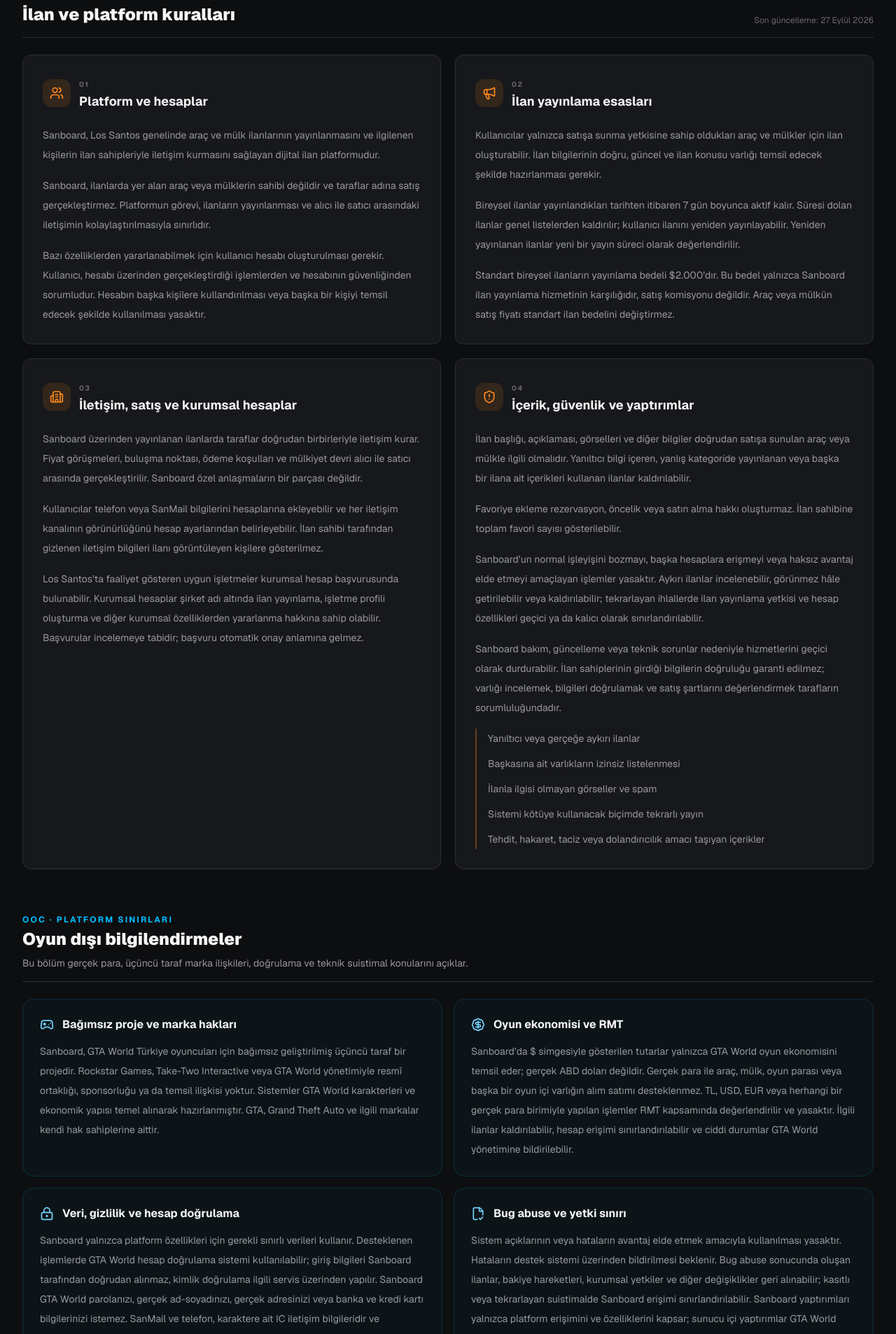
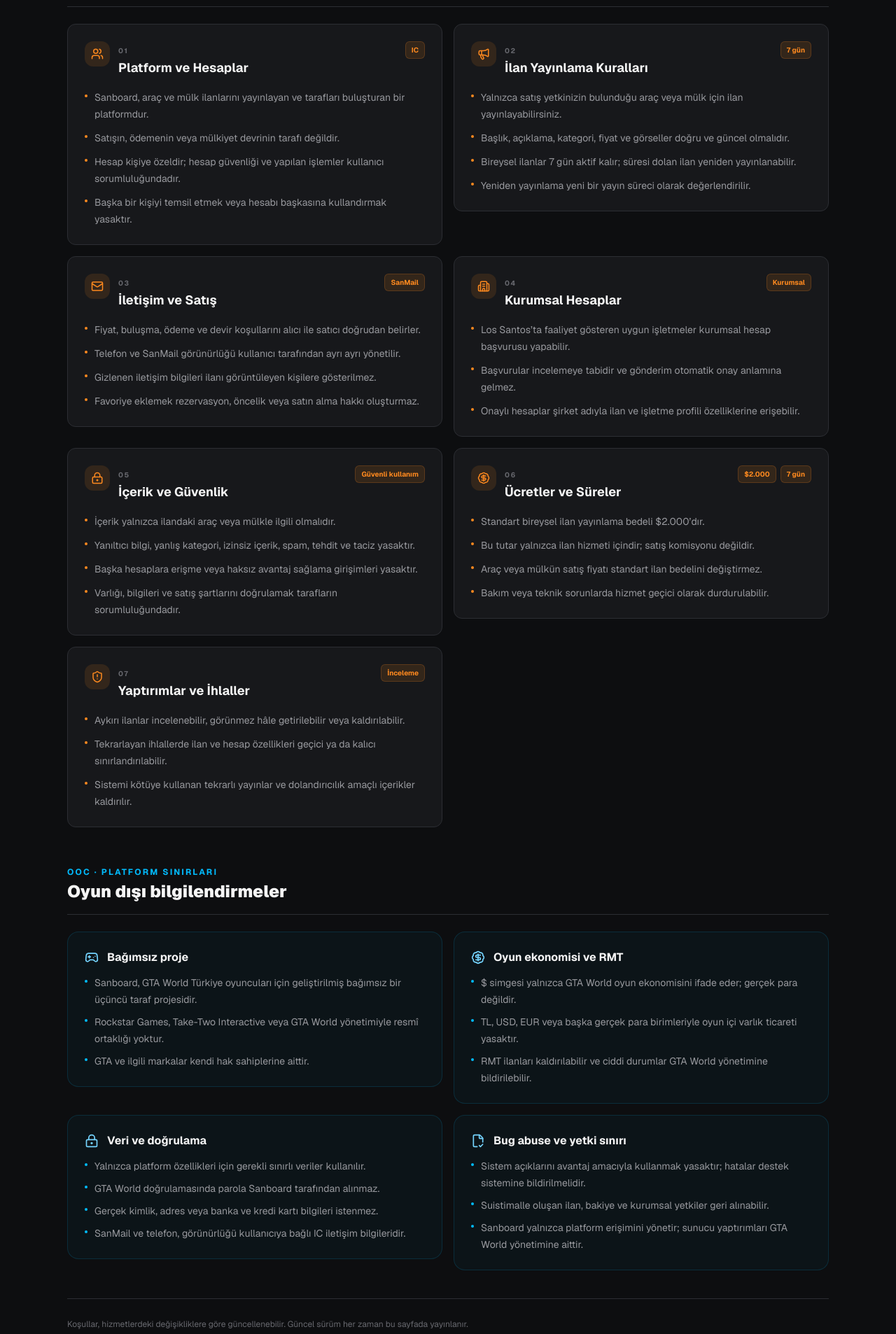
Before and after one commit to palmas13/sanboard, a Next.js app: page /kullanim-kosullari in a window 1280 px wide. Shown: the part 394-2300 px from the top of the page at 70% size. Built offline with nearby package versions, Linux system fonts and the light colour scheme; no server answers.

Commit message:
UI UX güncellemesi.

```diff
--- a/src/app/kullanim-kosullari/page.tsx
+++ b/src/app/kullanim-kosullari/page.tsx
@@ -1,5 +1,16 @@
 import type { Metadata } from 'next';
-import { BadgeDollarSign, Building2, FileCheck2, Gamepad2, LockKeyhole, Megaphone, ShieldAlert, Users } from 'lucide-react';
+import {
+  BadgeDollarSign,
+  Building2,
+  Clock3,
+  FileCheck2,
+  Gamepad2,
+  LockKeyhole,
+  Mail,
+  Megaphone,
+  ShieldAlert,
+  Users,
+} from 'lucide-react';
 
 export const metadata: Metadata = {
   title: 'Kullanım Koşulları | Sanboard',
@@ -8,75 +19,178 @@
 
 const icSections = [
   {
-    title: 'Platform ve hesaplar', icon: Users,
-    paragraphs: [
-      'Sanboard, Los Santos genelinde araç ve mülk ilanlarının yayınlanmasını ve ilgilenen kişilerin ilan sahipleriyle iletişim kurmasını sağlayan dijital ilan platformudur.',
-      'Sanboard, ilanlarda yer alan araç veya mülklerin sahibi değildir ve taraflar adına satış gerçekleştirmez. Platformun görevi, ilanların yayınlanması ve alıcı ile satıcı arasındaki iletişimin kolaylaştırılmasıyla sınırlıdır.',
-      'Bazı özelliklerden yararlanabilmek için kullanıcı hesabı oluşturulması gerekir. Kullanıcı, hesabı üzerinden gerçekleştirdiği işlemlerden ve hesabının güvenliğinden sorumludur. Hesabın başka kişilere kullandırılması veya başka bir kişiyi temsil edecek şekilde kullanılması yasaktır.',
+    title: 'Platform ve Hesaplar',
+    icon: Users,
+    tags: ['IC'],
+    items: [
+      'Sanboard, araç ve mülk ilanlarını yayınlayan ve tarafları buluşturan bir platformdur.',
+      'Satışın, ödemenin veya mülkiyet devrinin tarafı değildir.',
+      'Hesap kişiye özeldir; hesap güvenliği ve yapılan işlemler kullanıcı sorumluluğundadır.',
+      'Başka bir kişiyi temsil etmek veya hesabı başkasına kullandırmak yasaktır.',
     ],
   },
   {
-    title: 'İlan yayınlama esasları', icon: Megaphone,
-    paragraphs: [
-      'Kullanıcılar yalnızca satışa sunma yetkisine sahip oldukları araç ve mülkler için ilan oluşturabilir. İlan bilgilerinin doğru, güncel ve ilan konusu varlığı temsil edecek şekilde hazırlanması gerekir.',
-      'Bireysel ilanlar yayınlandıkları tarihten itibaren 7 gün boyunca aktif kalır. Süresi dolan ilanlar genel listelerden kaldırılır; kullanıcı ilanını yeniden yayınlayabilir. Yeniden yayınlanan ilanlar yeni bir yayın süreci olarak değerlendirilir.',
-      'Standart bireysel ilanların yayınlama bedeli $2.000’dır. Bu bedel yalnızca Sanboard ilan yayınlama hizmetinin karşılığıdır, satış komisyonu değildir. Araç veya mülkün satış fiyatı standart ilan bedelini değiştirmez.',
+    title: 'İlan Yayınlama Kuralları',
+    icon: Megaphone,
+    tags: ['7 gün'],
+    items: [
+      'Yalnızca satış yetkinizin bulunduğu araç veya mülk için ilan yayınlayabilirsiniz.',
+      'Başlık, açıklama, kategori, fiyat ve görseller doğru ve güncel olmalıdır.',
+      'Bireysel ilanlar 7 gün aktif kalır; süresi dolan ilan yeniden yayınlanabilir.',
+      'Yeniden yayınlama yeni bir yayın süreci olarak değerlendirilir.',
     ],
   },
   {
-    title: 'İletişim, satış ve kurumsal hesaplar', icon: Building2,
-    paragraphs: [
-      'Sanboard üzerinden yayınlanan ilanlarda taraflar doğrudan birbirleriyle iletişim kurar. Fiyat görüşmeleri, buluşma noktası, ödeme koşulları ve mülkiyet devri alıcı ile satıcı arasında gerçekleştirilir. Sanboard özel anlaşmaların bir parçası değildir.',
-      'Kullanıcılar telefon veya SanMail bilgilerini hesaplarına ekleyebilir ve her iletişim kanalının görünürlüğünü hesap ayarlarından belirleyebilir. İlan sahibi tarafından gizlenen iletişim bilgileri ilanı görüntüleyen kişilere gösterilmez.',
-      'Los Santos’ta faaliyet gösteren uygun işletmeler kurumsal hesap başvurusunda bulunabilir. Kurumsal hesaplar şirket adı altında ilan yayınlama, işletme profili oluşturma ve diğer kurumsal özelliklerden yararlanma hakkına sahip olabilir. Başvurular incelemeye tabidir; başvuru otomatik onay anlamına gelmez.',
+    title: 'İletişim ve Satış',
+    icon: Mail,
+    tags: ['SanMail'],
+    items: [
+      'Fiyat, buluşma, ödeme ve devir koşullarını alıcı ile satıcı doğrudan belirler.',
+      'Telefon ve SanMail görünürlüğü kullanıcı tarafından ayrı ayrı yönetilir.',
+      'Gizlenen iletişim bilgileri ilanı görüntüleyen kişilere gösterilmez.',
+      'Favoriye eklemek rezervasyon, öncelik veya satın alma hakkı oluşturmaz.',
     ],
   },
   {
-    title: 'İçerik, güvenlik ve yaptırımlar', icon: ShieldAlert,
-    paragraphs: [
-      'İlan başlığı, açıklaması, görselleri ve diğer bilgiler doğrudan satışa sunulan araç veya mülkle ilgili olmalıdır. Yanıltıcı bilgi içeren, yanlış kategoride yayınlanan veya başka bir ilana ait içerikleri kullanan ilanlar kaldırılabilir.',
-      'Favoriye ekleme rezervasyon, öncelik veya satın alma hakkı oluşturmaz. İlan sahibine toplam favori sayısı gösterilebilir.',
-      'Sanboard’un normal işleyişini bozmayı, başka hesaplara erişmeyi veya haksız avantaj elde etmeyi amaçlayan işlemler yasaktır. Aykırı ilanlar incelenebilir, görünmez hâle getirilebilir veya kaldırılabilir; tekrarlayan ihlallerde ilan yayınlama yetkisi ve hesap özellikleri geçici ya da kalıcı olarak sınırlandırılabilir.',
-      'Sanboard bakım, güncelleme veya teknik sorunlar nedeniyle hizmetlerini geçici olarak durdurabilir. İlan sahiplerinin girdiği bilgilerin doğruluğu garanti edilmez; varlığı incelemek, bilgileri doğrulamak ve satış şartlarını değerlendirmek tarafların sorumluluğundadır.',
+    title: 'Kurumsal Hesaplar',
+    icon: Building2,
+    tags: ['Kurumsal'],
+    items: [
+      'Los Santos’ta faaliyet gösteren uygun işletmeler kurumsal hesap başvurusu yapabilir.',
+      'Başvurular incelemeye tabidir ve gönderim otomatik onay anlamına gelmez.',
+      'Onaylı hesaplar şirket adıyla ilan ve işletme profili özelliklerine erişebilir.',
     ],
-    bullets: ['Yanıltıcı veya gerçeğe aykırı ilanlar', 'Başkasına ait varlıkların izinsiz listelenmesi', 'İlanla ilgisi olmayan görseller ve spam', 'Sistemi kötüye kullanacak biçimde tekrarlı yayın', 'Tehdit, hakaret, taciz veya dolandırıcılık amacı taşıyan içerikler'],
+  },
+  {
+    title: 'İçerik ve Güvenlik',
+    icon: LockKeyhole,
+    tags: ['Güvenli kullanım'],
+    items: [
+      'İçerik yalnızca ilandaki araç veya mülkle ilgili olmalıdır.',
+      'Yanıltıcı bilgi, yanlış kategori, izinsiz içerik, spam, tehdit ve taciz yasaktır.',
+      'Başka hesaplara erişme veya haksız avantaj sağlama girişimleri yasaktır.',
+      'Varlığı, bilgileri ve satış şartlarını doğrulamak tarafların sorumluluğundadır.',
+    ],
+  },
+  {
+    title: 'Ücretler ve Süreler',
+    icon: BadgeDollarSign,
+    tags: ['$2.000', '7 gün'],
+    items: [
+      'Standart bireysel ilan yayınlama bedeli $2.000’dır.',
+      'Bu tutar yalnızca ilan hizmeti içindir; satış komisyonu değildir.',
+      'Araç veya mülkün satış fiyatı standart ilan bedelini değiştirmez.',
+      'Bakım veya teknik sorunlarda hizmet geçici olarak durdurulabilir.',
+    ],
+  },
+  {
+    title: 'Yaptırımlar ve İhlaller',
+    icon: ShieldAlert,
+    tags: ['İnceleme'],
+    items: [
+      'Aykırı ilanlar incelenebilir, görünmez hâle getirilebilir veya kaldırılabilir.',
+      'Tekrarlayan ihlallerde ilan ve hesap özellikleri geçici ya da kalıcı sınırlandırılabilir.',
+      'Sistemi kötüye kullanan tekrarlı yayınlar ve dolandırıcılık amaçlı içerikler kaldırılır.',
+    ],
   },
 ];
 
 const oocSections = [
-  { title: 'Bağımsız proje ve marka hakları', icon: Gamepad2, text: 'Sanboard, GTA World Türkiye oyuncuları için bağımsız geliştirilmiş üçüncü taraf bir projedir. Rockstar Games, Take-Two Interactive veya GTA World yönetimiyle resmî ortaklığı, sponsorluğu ya da temsil ilişkisi yoktur. Sistemler GTA World karakterleri ve ekonomik yapısı temel alınarak hazırlanmıştır. GTA, Grand Theft Auto ve ilgili markalar kendi hak sahiplerine aittir.' },
-  { title: 'Oyun ekonomisi ve RMT', icon: BadgeDollarSign, text: 'Sanboard’da $ simgesiyle gösterilen tutarlar yalnızca GTA World oyun ekonomisini temsil eder; gerçek ABD doları değildir. Gerçek para ile araç, mülk, oyun parası veya başka bir oyun içi varlığın alım satımı desteklenmez. TL, USD, EUR veya herhangi bir gerçek para birimiyle yapılan işlemler RMT kapsamında değerlendirilir ve yasaktır. İlgili ilanlar kaldırılabilir, hesap erişimi sınırlandırılabilir ve ciddi durumlar GTA World yönetimine bildirilebilir.' },
-  { title: 'Veri, gizlilik ve hesap doğrulama', icon: LockKeyhole, text: 'Sanboard yalnızca platform özellikleri için gerekli sınırlı verileri kullanır. Desteklenen işlemlerde GTA World hesap doğrulama sistemi kullanılabilir; giriş bilgileri Sanboard tarafından doğrudan alınmaz, kimlik doğrulama ilgili servis üzerinden yapılır. Sanboard GTA World parolanızı, gerçek ad-soyadınızı, gerçek adresinizi veya banka ve kredi kartı bilgilerinizi istemez. SanMail ve telefon, karaktere ait IC iletişim bilgileridir ve görünürlükleri kullanıcı tarafından kontrol edilir.' },
-  { title: 'Bug abuse ve yetki sınırı', icon: FileCheck2, text: 'Sistem açıklarının veya hataların avantaj elde etmek amacıyla kullanılması yasaktır. Hataların destek sistemi üzerinden bildirilmesi beklenir. Bug abuse sonucunda oluşan ilanlar, bakiye hareketleri, kurumsal yetkiler ve diğer değişiklikler geri alınabilir; kasıtlı veya tekrarlayan suistimalde Sanboard erişimi sınırlandırılabilir. Sanboard yaptırımları yalnızca platform erişimini ve özelliklerini kapsar; sunucu içi yaptırımlar GTA World yönetiminin yetkisindedir.' },
+  {
+    title: 'Bağımsız proje',
+    icon: Gamepad2,
+    items: [
+      'Sanboard, GTA World Türkiye oyuncuları için geliştirilmiş bağımsız bir üçüncü taraf projesidir.',
+      'Rockstar Games, Take-Two Interactive veya GTA World yönetimiyle resmî ortaklığı yoktur.',
+      'GTA ve ilgili markalar kendi hak sahiplerine aittir.',
+    ],
+  },
+  {
+    title: 'Oyun ekonomisi ve RMT',
+    icon: BadgeDollarSign,
+    items: [
+      '$ simgesi yalnızca GTA World oyun ekonomisini ifade eder; gerçek para değildir.',
+      'TL, USD, EUR veya başka gerçek para birimleriyle oyun içi varlık ticareti yasaktır.',
+      'RMT ilanları kaldırılabilir ve ciddi durumlar GTA World yönetimine bildirilebilir.',
+    ],
+  },
+  {
+    title: 'Veri ve doğrulama',
+    icon: LockKeyhole,
+    items: [
+      'Yalnızca platform özellikleri için gerekli sınırlı veriler kullanılır.',
+      'GTA World doğrulamasında parola Sanboard tarafından alınmaz.',
+      'Gerçek kimlik, adres veya banka ve kredi kartı bilgileri istenmez.',
+      'SanMail ve telefon, görünürlüğü kullanıcıya bağlı IC iletişim bilgileridir.',
+    ],
+  },
+  {
+    title: 'Bug abuse ve yetki sınırı',
+    icon: FileCheck2,
+    items: [
+      'Sistem açıklarını avantaj amacıyla kullanmak yasaktır; hatalar destek sistemine bildirilmelidir.',
+      'Suistimalle oluşan ilan, bakiye ve kurumsal yetkiler geri alınabilir.',
+      'Sanboard yalnızca platform erişimini yönetir; sunucu yaptırımları GTA World yönetimine aittir.',
+    ],
+  },
 ];
 
 export default function KullanimKosullariPage() {
   return (
-    <div className="mx-auto max-w-7xl px-4 py-16 sm:px-6 sm:py-20 lg:px-8">
-      <header className="mb-12 max-w-3xl">
-        <div className="mb-4 inline-flex items-center gap-2 rounded-full border border-[#FF8A1F]/20 bg-[var(--brand-orange-subtle)] px-3 py-1.5 text-xs font-bold uppercase tracking-[0.15em] text-[#FF8A1F]"><FileCheck2 className="h-4 w-4" />Sanboard Rehberi</div>
-        <h1 className="text-4xl font-black tracking-[-0.035em] text-[var(--text-main)] sm:text-6xl">Kullanım Koşulları</h1>
-        <p className="mt-5 max-w-2xl text-base leading-7 text-[var(--text-muted)]">İlan deneyimine ait rol içi kurallar ile platformun oyun dışı sınırlarını birbirine karıştırmadan, açık bir yapıda inceleyin.</p>
+    <div className="mx-auto max-w-6xl px-4 py-12 sm:px-6 sm:py-16 lg:px-8">
+      <header className="mb-10 max-w-3xl">
+        <div className="mb-4 inline-flex items-center gap-2 rounded-full border border-[#FF8A1F]/20 bg-[var(--brand-orange-subtle)] px-3 py-1.5 text-xs font-bold uppercase tracking-[0.15em] text-[#FF8A1F]">
+          <FileCheck2 className="h-4 w-4" /> Sanboard Rehberi
+        </div>
+        <h1 className="text-4xl font-black tracking-[-0.035em] text-[var(--text-main)] sm:text-5xl">Kullanım Koşulları</h1>
+        <p className="mt-4 text-base text-[var(--text-muted)]">Sanboard’u kullanırken bilmeniz gereken temel kurallar.</p>
+        <p className="mt-3 flex items-center gap-1.5 text-xs text-[var(--text-dim)]"><Clock3 className="h-3.5 w-3.5" /> Son güncelleme: 27 Eylül 2026</p>
       </header>
 
       <section aria-labelledby="ic-heading">
-        <div className="mb-6 flex items-end justify-between gap-4 border-b border-[var(--border-app)] pb-4">
-          <div><p className="text-xs font-bold uppercase tracking-[0.18em] text-[#FF8A1F]">IC · Los Santos</p><h2 id="ic-heading" className="mt-1 text-2xl font-black text-[var(--text-main)]">İlan ve platform kuralları</h2></div>
-          <span className="hidden text-xs text-[var(--text-dim)] sm:block">Son güncelleme: 27 Eylül 2026</span>
+        <div className="mb-6 border-b border-[var(--border-app)] pb-4">
+          <p className="text-xs font-bold uppercase tracking-[0.18em] text-[#FF8A1F]">IC · Los Santos</p>
+          <h2 id="ic-heading" className="mt-1 text-2xl font-black text-[var(--text-main)]">İlan ve platform kuralları</h2>
         </div>
-        <div className="grid gap-5 lg:grid-cols-2">
-          {icSections.map(({ title, icon: Icon, paragraphs, bullets }, index) => <article key={title} className="surface-card rounded-2xl border border-[var(--border-app)] p-6 sm:p-7"><div className="mb-5 flex items-center gap-3"><span className="flex h-10 w-10 items-center justify-center rounded-xl bg-[var(--brand-orange-subtle)] text-[#FF8A1F]"><Icon className="h-5 w-5" /></span><div><span className="text-[10px] font-bold uppercase tracking-[0.16em] text-[var(--text-dim)]">0{index + 1}</span><h3 className="text-lg font-bold text-[var(--text-main)]">{title}</h3></div></div><div className="space-y-4 text-sm leading-7 text-[var(--text-muted)]">{paragraphs.map((paragraph) => <p key={paragraph}>{paragraph}</p>)}{bullets && <ul className="space-y-2 border-l-2 border-[#FF8A1F]/35 pl-4">{bullets.map((bullet) => <li key={bullet}>{bullet}</li>)}</ul>}</div></article>)}
+        <div className="grid items-start gap-4 md:grid-cols-2">
+          {icSections.map(({ title, icon: Icon, tags, items }, index) => (
+            <article key={title} className="surface-card rounded-2xl border border-[var(--border-app)] p-5 sm:p-6">
+              <div className="mb-4 flex items-start gap-3">
+                <span className="flex h-9 w-9 shrink-0 items-center justify-center rounded-xl bg-[var(--brand-orange-subtle)] text-[#FF8A1F]"><Icon className="h-4.5 w-4.5" /></span>
+                <div className="min-w-0 flex-1">
+                  <span className="text-[10px] font-bold uppercase tracking-[0.16em] text-[var(--text-dim)]">0{index + 1}</span>
+                  <h3 className="text-base font-bold text-[var(--text-main)] sm:text-lg">{title}</h3>
+                </div>
+                <div className="flex max-w-[45%] flex-wrap justify-end gap-1.5">
+                  {tags.map((tag) => <span key={tag} className="rounded-md border border-[#FF8A1F]/20 bg-[var(--brand-orange-subtle)] px-2 py-1 text-[10px] font-bold text-[#FF8A1F]">{tag}</span>)}
+                </div>
+              </div>
+              <ul className="space-y-2.5 text-sm leading-6 text-[var(--text-muted)]">
+                {items.map((item) => <li key={item} className="flex gap-2.5"><span className="mt-2 h-1 w-1 shrink-0 rounded-full bg-[#FF8A1F]" /><span>{item}</span></li>)}
+              </ul>
+            </article>
+          ))}
         </div>
       </section>
 
-      <section aria-labelledby="ooc-heading" className="mt-16">
-        <div className="mb-6 border-b border-[var(--border-app)] pb-4"><p className="text-xs font-bold uppercase tracking-[0.18em] text-sky-400">OOC · Platform sınırları</p><h2 id="ooc-heading" className="mt-1 text-2xl font-black text-[var(--text-main)]">Oyun dışı bilgilendirmeler</h2><p className="mt-2 text-sm text-[var(--text-muted)]">Bu bölüm gerçek para, üçüncü taraf marka ilişkileri, doğrulama ve teknik suistimal konularını açıklar.</p></div>
-        <div className="grid gap-4 md:grid-cols-2">
-          {oocSections.map(({ title, icon: Icon, text }) => <article key={title} className="rounded-2xl border border-sky-400/15 bg-sky-400/[0.035] p-6"><div className="mb-3 flex items-center gap-3 text-sky-300"><Icon className="h-5 w-5" /><h3 className="font-bold text-[var(--text-main)]">{title}</h3></div><p className="text-sm leading-7 text-[var(--text-muted)]">{text}</p></article>)}
+      <section aria-labelledby="ooc-heading" className="mt-14">
+        <div className="mb-6 border-b border-[var(--border-app)] pb-4">
+          <p className="text-xs font-bold uppercase tracking-[0.18em] text-sky-400">OOC · Platform sınırları</p>
+          <h2 id="ooc-heading" className="mt-1 text-2xl font-black text-[var(--text-main)]">Oyun dışı bilgilendirmeler</h2>
+        </div>
+        <div className="grid items-start gap-4 md:grid-cols-2">
+          {oocSections.map(({ title, icon: Icon, items }) => (
+            <article key={title} className="rounded-2xl border border-sky-400/15 bg-sky-400/[0.035] p-5 sm:p-6">
+              <div className="mb-3 flex items-center gap-3"><Icon className="h-5 w-5 text-sky-300" /><h3 className="font-bold text-[var(--text-main)]">{title}</h3></div>
+              <ul className="space-y-2 text-sm leading-6 text-[var(--text-muted)]">
+                {items.map((item) => <li key={item} className="flex gap-2.5"><span className="mt-2 h-1 w-1 shrink-0 rounded-full bg-sky-400" /><span>{item}</span></li>)}
+              </ul>
+            </article>
+          ))}
         </div>
       </section>
 
-      <p className="mt-10 border-t border-[var(--border-app)] pt-6 text-xs leading-6 text-[var(--text-dim)]">Sanboard, hizmetlerinde yapılan değişikliklere bağlı olarak kullanım koşullarını güncelleyebilir. Güncel koşullar her zaman bu sayfa üzerinden yayınlanır.</p>
+      <p className="mt-10 border-t border-[var(--border-app)] pt-6 text-xs leading-6 text-[var(--text-dim)]">Koşullar, hizmetlerdeki değişikliklere göre güncellenebilir. Güncel sürüm her zaman bu sayfada yayınlanır.</p>
     </div>
   );
 }
--- a/src/components/home/HeroTypewriter.tsx
+++ b/src/components/home/HeroTypewriter.tsx
@@ -60,10 +60,10 @@
   }, [text, isDeleting, wordIndex, reducedMotion]);
 
   return (
-    <h1 className="max-w-5xl text-[clamp(3rem,7vw,4.75rem)] font-black leading-[0.98] tracking-[-0.045em] text-[var(--text-main)] select-none">
+    <h1 className="mx-auto max-w-4xl text-center text-[clamp(2.75rem,7vw,4.75rem)] font-black leading-[0.98] tracking-[-0.045em] text-[var(--text-main)] select-none">
       <span className="block">Los Santos&apos;ta</span>
-      <span className="mt-2 inline-flex min-h-[1.04em] items-center text-left text-[#FF8A1F]">
-        <span className="inline-block min-w-[15ch] sm:min-w-[16ch]">{reducedMotion ? PHRASES[0] : text}</span>
+      <span className="mt-2 flex min-h-[1.04em] items-center justify-center text-[#FF8A1F]">
+        <span className="inline-block w-[15ch] text-center sm:w-[16ch]">{reducedMotion ? PHRASES[0] : text}</span>
       </span>
     </h1>
   );
```
Also changed, not shown: src/app/page.tsx (+7 -7 lines), 1 other file (tests, documents, lock files or other folders).
